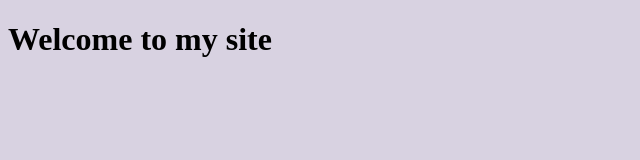
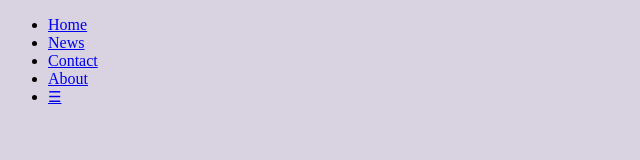
Before and after one commit to ayuka91/ayuka91, a plain HTML site: page index.html in a window 1280 px wide. Shown: the whole page, without its empty margins (0-640 px from the left). Drawn offline with Linux system fonts and the light colour scheme.

Commit message:
added nav bar scaffold

```diff
--- a/index.html
+++ b/index.html
@@ -8,9 +8,20 @@
     </head>
 <body>
 
+<ul class="topnav" id="myTopnav">
+  <li><a class="active" href="#home">Home</a></li>
+  <li><a href="#news">News</a></li>
+  <li><a href="#contact">Contact</a></li>
+  <li><a href="#about">About</a></li>
+  <li class="icon">
+    <a href="javascript:void(0);" style="font-size:15px;" onclick="myFunction()">☰</a>
+  </li>
+</ul>
 
+<div style="padding-left:16px">
 
-<h1>Welcome to my site</h1>
+</div>
+
 
 </body>
 
```
